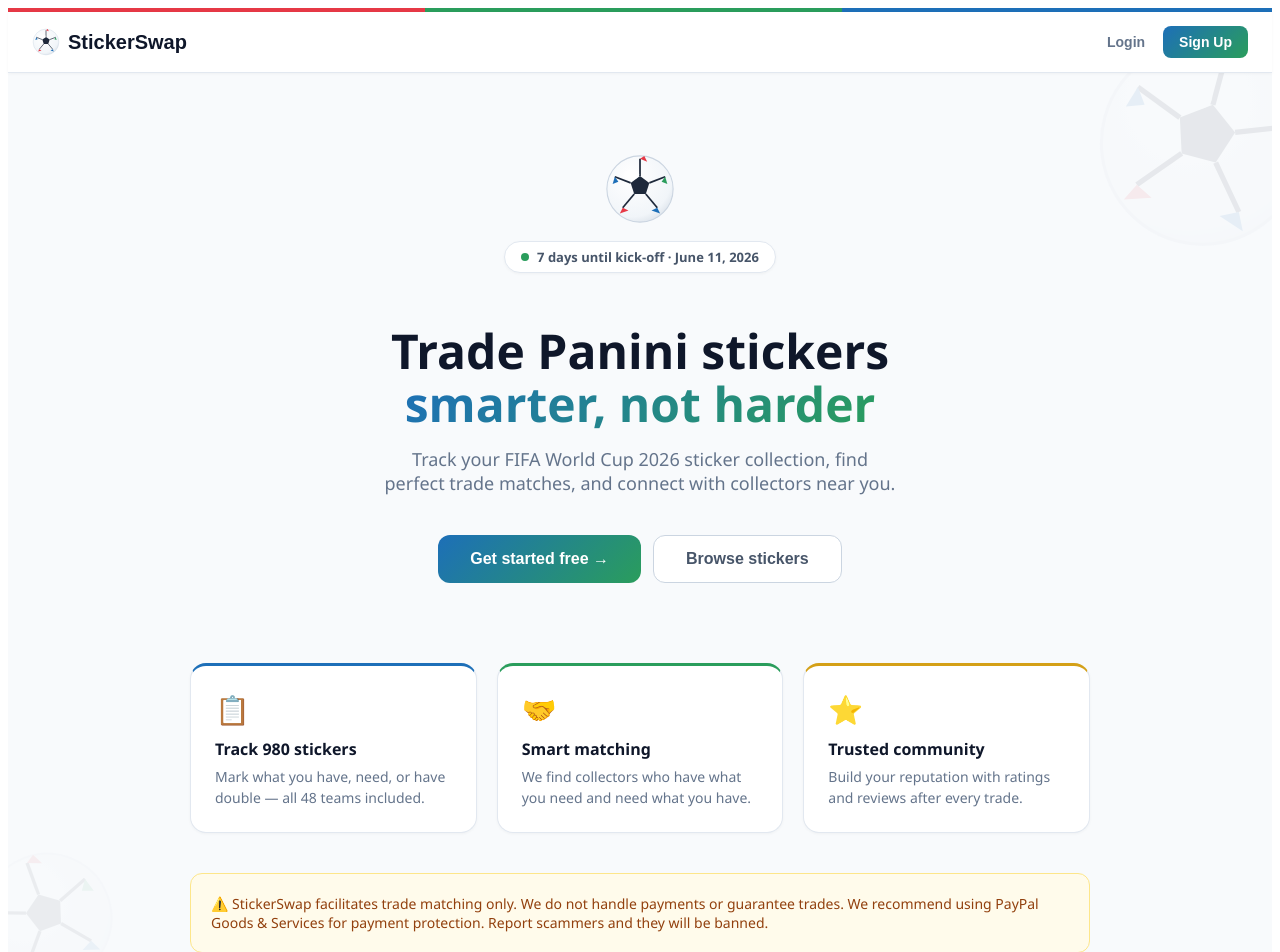
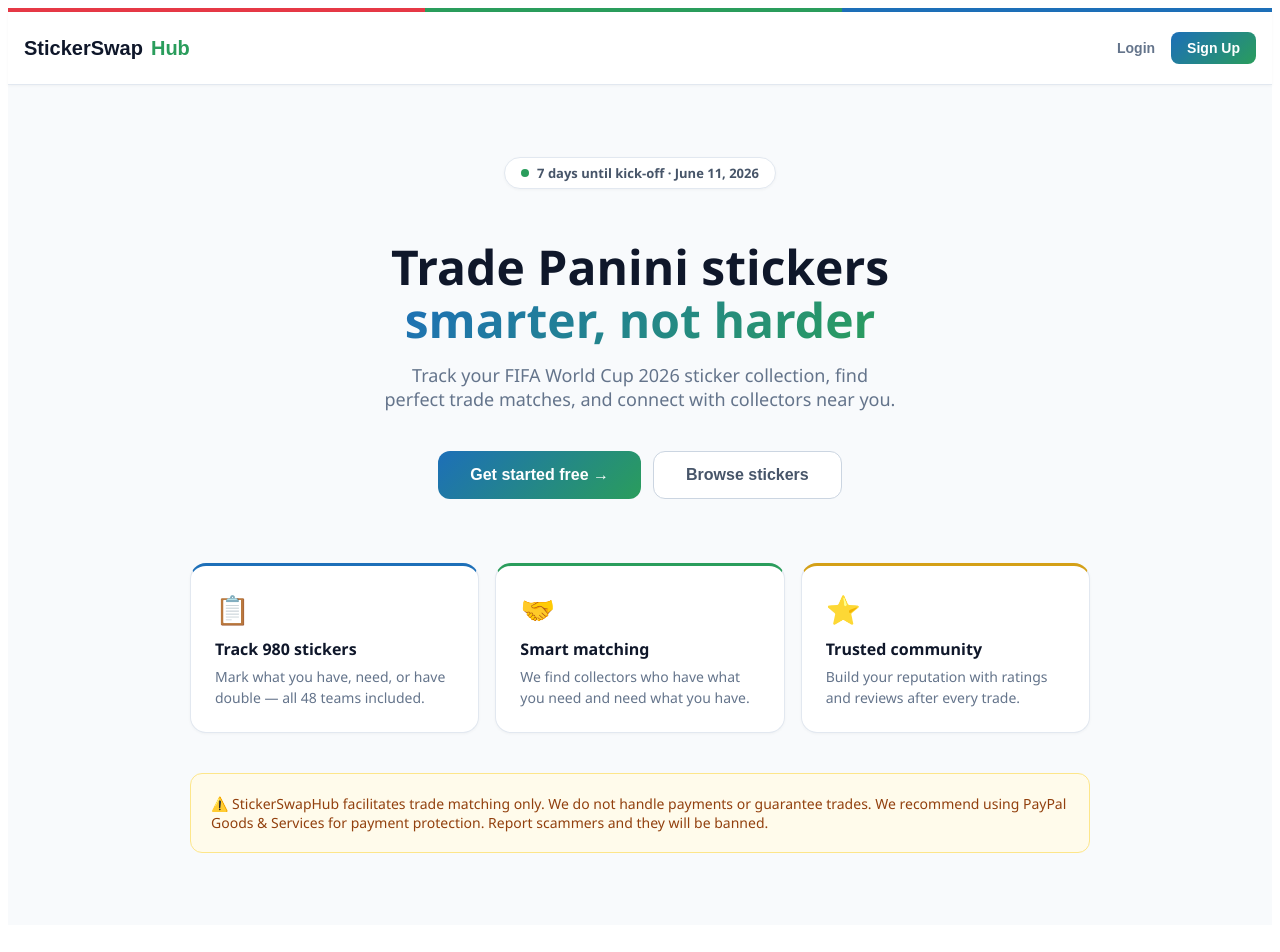
Before and after one commit to woutlibert/Sfickerswap, a React (Vite) app: page / in a window 1280 px wide. Shown: the top 952 px of the page. Built offline with nearby package versions, Linux system fonts and the light colour scheme.

Commit message:
Add files via upload

```diff
--- a/src/App.jsx
+++ b/src/App.jsx
@@ -264,7 +264,7 @@
   const colors = {
     have: { bg: "#2A9D5C", label: "Have" },
     need: { bg: "#E63946", label: "Need" },
-    double: { bg: "#1D6FB8", label: "Double" },
+    double: { bg: "#1D6FB8", label: "Have ×2" },
     none: { bg: "#e2e8f0", label: "" },
   };
   const c = colors[status] || colors.none;
@@ -374,6 +374,21 @@
     setTimeout(() => setToast(null), 3000);
   };
 
+  // ── Inject responsive nav CSS once ──
+  useEffect(() => {
+    if (document.getElementById("ss-responsive-css")) return;
+    const style = document.createElement("style");
+    style.id = "ss-responsive-css";
+    style.textContent = `
+      @media (max-width: 640px) {
+        .ss-nav { flex-direction: column !important; align-items: center !important; }
+        .ss-logo { justify-content: center !important; width: 100%; text-align: center; }
+        .ss-navlinks { justify-content: center !important; width: 100%; }
+      }
+    `;
+    document.head.appendChild(style);
+  }, []);
+
   // ── On load: restore session ──
   useEffect(() => {
     (async () => {
@@ -416,10 +431,11 @@
   }, [selectedTeam, searchQ]);
 
   const stats = useMemo(() => {
-    const have = Object.values(collection).filter(v => v === "have").length;
-    const need = Object.values(collection).filter(v => v === "need").length;
-    const dbl = Object.values(collection).filter(v => v === "double").length;
-    return { have, need, double: dbl, total: ALL_STICKERS.length };
+    const vals = Object.values(collection);
+    const dbl = vals.filter(v => v === "double").length;
+    const owned = vals.filter(v => v === "have" || v === "double").length; // a double is also owned
+    const need = vals.filter(v => v === "need").length;
+    return { have: owned, need, double: dbl, total: ALL_STICKERS.length };
   }, [collection]);
 
   const cycleStatus = async (id) => {
@@ -467,7 +483,7 @@
         setCollection({});
         setReviews(await db.getAllReviews());
         setTradeRequests([]);
-        showToast("Account created! Welcome to StickerSwap 🎉");
+        showToast("Account created! Welcome to StickerSwapHub 🎉");
         setPage("collection");
       } else {
         const authUser = await db.signIn(authForm);
@@ -593,10 +609,10 @@
   const TRI = { red: "#E63946", green: "#2A9D5C", blue: "#1D6FB8", gold: "#D4A017" };
   const S = {
     app: { minHeight: "100vh", background: "#f8fafc", color: "#0f172a", fontFamily: "'DM Sans', 'Segoe UI', sans-serif" },
-    nav: { background: "#ffffff", borderBottom: "1px solid #e2e8f0", padding: "0 24px", display: "flex", alignItems: "center", justifyContent: "space-between", height: 60, position: "sticky", top: 0, zIndex: 100, boxShadow: "0 1px 3px rgba(0,0,0,0.04)" },
+    nav: { background: "#ffffff", borderBottom: "1px solid #e2e8f0", padding: "8px 16px", display: "flex", alignItems: "center", justifyContent: "space-between", gap: 8, rowGap: 6, flexWrap: "wrap", minHeight: 56, position: "sticky", top: 0, zIndex: 100, boxShadow: "0 1px 3px rgba(0,0,0,0.04)" },
     logo: { fontFamily: "'Space Grotesk', sans-serif", fontWeight: 800, fontSize: 20, color: "#0f172a", cursor: "pointer", display: "flex", alignItems: "center", gap: 8 },
-    navLinks: { display: "flex", gap: 4, alignItems: "center" },
-    navBtn: (active) => ({ background: active ? "#f1f5f9" : "transparent", border: "none", color: active ? TRI.blue : "#64748b", padding: "6px 14px", borderRadius: 8, cursor: "pointer", fontWeight: 600, fontSize: 14 }),
+    navLinks: { display: "flex", gap: 4, alignItems: "center", flexWrap: "wrap", justifyContent: "center" },
+    navBtn: (active) => ({ background: active ? "#f1f5f9" : "transparent", border: "none", color: active ? TRI.blue : "#64748b", padding: "6px 12px", borderRadius: 8, cursor: "pointer", fontWeight: 600, fontSize: 14, whiteSpace: "nowrap" }),
     page: { maxWidth: 1200, margin: "0 auto", padding: "32px 20px" },
     card: { background: "#ffffff", border: "1px solid #e2e8f0", borderRadius: 16, padding: 24, boxShadow: "0 1px 3px rgba(0,0,0,0.04)" },
     btn: (variant = "primary") => ({
@@ -616,7 +632,7 @@
 
   if (!authReady) return (
     <div style={{ ...S.app, display: "flex", alignItems: "center", justifyContent: "center", flexDirection: "column", gap: 16 }}>
-      <TriondaBall size={56} />
+      <div style={{ width: 120, height: 6, borderRadius: 3, background: "linear-gradient(90deg, #E63946 0%, #E63946 33%, #2A9D5C 33%, #2A9D5C 66%, #1D6FB8 66%, #1D6FB8 100%)" }} />
       <div style={{ color: "#64748b", fontWeight: 600 }}>Loading…</div>
     </div>
   );
@@ -624,18 +640,14 @@
   if (page === "home") return (
     <div style={S.app}>
       <TriStripe />
-      <nav style={S.nav}>
-        <div style={S.logo}><TriondaBall size={28} /> StickerSwap</div>
-        <div style={S.navLinks}>
+      <nav className="ss-nav" style={S.nav}>
+        <div className="ss-logo" style={S.logo}>StickerSwap<span style={{color: TRI.green}}>Hub</span></div>
+        <div className="ss-navlinks" style={S.navLinks}>
           {user ? <><button style={S.navBtn(false)} onClick={() => setPage("collection")}>My Collection</button><button style={S.navBtn(false)} onClick={() => setPage("matches")}>Find Trades</button><button style={S.navBtn(false)} onClick={goTrades}>My Trades</button><button style={S.navBtn(false)} onClick={logout}>Logout</button></> : <><button style={S.navBtn(false)} onClick={() => { setAuthMode("login"); setPage("auth"); }}>Login</button><button style={{...S.btn(), border: "none", borderRadius: 8, padding: "8px 16px"}} onClick={() => { setAuthMode("register"); setPage("auth"); }}>Sign Up</button></>}
         </div>
       </nav>
       <div style={{ position: "relative", overflow: "hidden" }}>
-        {/* decorative ball corner accents */}
-        <div style={{ position: "absolute", top: -40, right: -40, opacity: 0.08, transform: "rotate(15deg)" }}><TriondaBall size={220} /></div>
-        <div style={{ position: "absolute", bottom: 40, left: -30, opacity: 0.06, transform: "rotate(-20deg)" }}><TriondaBall size={140} /></div>
-        <div style={{ maxWidth: 900, margin: "0 auto", padding: "80px 20px", textAlign: "center", position: "relative" }}>
-          <div style={{ display: "flex", justifyContent: "center", marginBottom: 16 }}><TriondaBall size={72} /></div>
+        <div style={{ maxWidth: 900, margin: "0 auto", padding: "72px 20px", textAlign: "center", position: "relative" }}>
           {daysToWC > 0 && (
             <div style={{ display: "inline-flex", alignItems: "center", gap: 8, background: "#fff", border: "1px solid #e2e8f0", borderRadius: 999, padding: "6px 16px", marginBottom: 20, fontSize: 13, fontWeight: 600, color: "#475569", boxShadow: "0 1px 3px rgba(0,0,0,0.04)" }}>
               <span style={{ width: 8, height: 8, borderRadius: "50%", background: TRI.green, display: "inline-block" }} />
@@ -653,7 +665,7 @@
             <button style={{ ...S.btn(), fontSize: 16, padding: "14px 32px", borderRadius: 12 }} onClick={() => { setAuthMode("register"); setPage("auth"); }}>Get started free →</button>
             <button style={{ ...S.btn("ghost"), fontSize: 16, padding: "14px 32px", borderRadius: 12 }} onClick={continueAsGuest}>Browse stickers</button>
           </div>
-          <div style={{ display: "grid", gridTemplateColumns: "repeat(3, 1fr)", gap: 20, marginTop: 80, textAlign: "left" }}>
+          <div style={{ display: "grid", gridTemplateColumns: "repeat(auto-fit, minmax(240px, 1fr))", gap: 16, marginTop: 64, textAlign: "left" }}>
             {[
               { icon: "📋", title: "Track 980 stickers", desc: "Mark what you have, need, or have double — all 48 teams included.", c: TRI.blue },
               { icon: "🤝", title: "Smart matching", desc: "We find collectors who have what you need and need what you have.", c: TRI.green },
@@ -667,7 +679,7 @@
             ))}
           </div>
           <div style={{ marginTop: 40, padding: 20, background: "#fffbeb", borderRadius: 12, border: "1px solid #fde68a", fontSize: 14, color: "#92400e", textAlign: "left" }}>
-            ⚠️ StickerSwap facilitates trade matching only. We do not handle payments or guarantee trades. We recommend using PayPal Goods & Services for payment protection. Report scammers and they will be banned.
+            ⚠️ StickerSwapHub facilitates trade matching only. We do not handle payments or guarantee trades. We recommend using PayPal Goods & Services for payment protection. Report scammers and they will be banned.
           </div>
         </div>
       </div>
@@ -677,7 +689,7 @@
   if (page === "auth") return (
     <div style={S.app}>
       <TriStripe />
-      <nav style={S.nav}><div style={{ ...S.logo, cursor: "pointer" }} onClick={() => setPage("home")}><TriondaBall size={24} /> StickerSwap</div></nav>
+      <nav className="ss-nav" style={S.nav}><div className="ss-logo" style={{ ...S.logo, cursor: "pointer" }} onClick={() => setPage("home")}>StickerSwap<span style={{color: TRI.green}}>Hub</span></div></nav>
       <div style={{ maxWidth: 440, margin: "60px auto", padding: "0 20px" }}>
         <div style={S.card}>
           <h2 style={{ ...S.h2, textAlign: "center" }}>{authMode === "login" ? "Welcome back" : "Create account"}</h2>
@@ -714,9 +726,9 @@
   if (page === "collection") return (
     <div style={S.app}>
       <TriStripe />
-      <nav style={S.nav}>
-        <div style={S.logo} onClick={() => setPage("home")}><TriondaBall size={24} /> StickerSwap</div>
-        <div style={S.navLinks}>
+      <nav className="ss-nav" style={S.nav}>
+        <div className="ss-logo" style={S.logo} onClick={() => setPage("home")}>StickerSwap<span style={{color: TRI.green}}>Hub</span></div>
+        <div className="ss-navlinks" style={S.navLinks}>
           <button style={S.navBtn(page === "collection")} onClick={() => setPage("collection")}>Collection</button>
           <button style={S.navBtn(false)} onClick={() => user?.isGuest ? showToast("Sign up to find trades!", "error") : setPage("matches")}>Find Trades</button>
           {user && !user.isGuest && <button style={S.navBtn(false)} onClick={goTrades}>Trades {myTrades.filter(t=>t.to_id===user?.id && t.status==="pending").length > 0 && `(${myTrades.filter(t=>t.to_id===user?.id && t.status==="pending").length})`}</button>}
@@ -726,7 +738,7 @@
       <div style={S.page}>
         {/* World Cup banner */}
         <div style={{ background: "linear-gradient(120deg, #0f172a 0%, #1e3a5f 100%)", borderRadius: 16, padding: "20px 24px", marginBottom: 24, color: "#fff", position: "relative", overflow: "hidden" }}>
-          <div style={{ position: "absolute", right: -20, top: -10, opacity: 0.25 }}><TriondaBall size={130} /></div>
+          <div style={{ position: "absolute", right: -20, top: -10, opacity: 0.25 }}></div>
           <div style={{ fontSize: 12, letterSpacing: "0.15em", color: "#D4A017", fontWeight: 700, textTransform: "uppercase" }}>FIFA World Cup 2026 · USA · Canada · Mexico</div>
           <div style={{ fontSize: 24, fontWeight: 800, marginTop: 4 }}>Your Panini Album</div>
           {user && !user.isGuest && (
@@ -745,9 +757,9 @@
           <div style={{ display: "grid", gridTemplateColumns: "repeat(4,1fr)", gap: 12, marginBottom: 24 }}>
             {[
               { label: "Total stickers", val: stats.total, color: "#64748b" },
-              { label: "Have ✅", val: stats.have, color: TRI.green },
+              { label: "Owned ✅", val: stats.have, color: TRI.green },
               { label: "Need 🔴", val: stats.need, color: TRI.red },
-              { label: "Double 🔵", val: stats.double, color: TRI.blue },
+              { label: "Doubles 🔵", val: stats.double, color: TRI.blue },
             ].map((s,i) => (
               <div key={i} style={{ ...S.card, textAlign: "center", padding: 16 }}>
                 <div style={{ fontSize: 28, fontWeight: 800, color: s.color }}>{s.val}</div>
@@ -795,7 +807,7 @@
               color: "#fff", display: "flex", alignItems: "center", justifyContent: "space-between",
               boxShadow: "0 4px 16px rgba(15,23,42,0.2)", position: "relative", overflow: "hidden",
             }}>
-              <div style={{ position: "absolute", right: 20, top: "50%", transform: "translateY(-50%)", opacity: 0.22 }}><TriondaBall size={110} /></div>
+              <div style={{ position: "absolute", right: 20, top: "50%", transform: "translateY(-50%)", opacity: 0.22 }}></div>
               <div style={{ textAlign: "left", position: "relative" }}>
                 <div style={{ fontSize: 12, letterSpacing: "0.15em", color: "#D4A017", fontWeight: 700, textTransform: "uppercase" }}>Start here</div>
                 <div style={{ fontSize: 22, fontWeight: 800, marginTop: 2 }}>🏆 Tournament Specials</div>
@@ -814,7 +826,9 @@
                   </div>
                   <div style={{ display: "flex", flexDirection: "column", gap: 6 }}>
                     {g.teams.map(t => {
-                      const owned = ALL_STICKERS.filter(s => s.team === t.code && collection[s.id] === "have").length;
+                      const teamStickers = ALL_STICKERS.filter(s => s.team === t.code);
+                      const owned = teamStickers.filter(s => collection[s.id] === "have" || collection[s.id] === "double").length;
+                      const doubles = teamStickers.filter(s => collection[s.id] === "double").length;
                       return (
                         <button key={t.code} onClick={() => setSelectedTeam(t.code)} style={{
                           display: "flex", alignItems: "center", justifyContent: "space-between",
@@ -822,7 +836,12 @@
                           padding: "8px 12px", cursor: "pointer", fontSize: 14, fontWeight: 600, color: "#0f172a",
                         }}>
                           <span style={{ display: "flex", alignItems: "center", gap: 8 }}><Flag iso={t.iso} code={t.code} size={20} /> {t.name}</span>
-                          {user && !user.isGuest && owned > 0 && <span style={{ fontSize: 11, color: TRI.green, fontWeight: 700 }}>{owned}/20</span>}
+                          {user && !user.isGuest && (owned > 0 || doubles > 0) && (
+                            <span style={{ display: "flex", gap: 8, alignItems: "center", flexShrink: 0 }}>
+                              {owned > 0 && <span style={{ fontSize: 11, color: TRI.green, fontWeight: 700 }}>{owned}/20</span>}
+                              {doubles > 0 && <span style={{ fontSize: 11, color: TRI.blue, fontWeight: 700 }}>{doubles} dbl</span>}
+                            </span>
+                          )}
                         </button>
                       );
                     })}
@@ -846,7 +865,7 @@
               ))}
             </div>
             {user && <div style={{ marginTop: 20, fontSize: 13, color: "#475569", textAlign: "center" }}>
-              Click a sticker to cycle: None → ✅ Have → 🔴 Need → 🔵 Double → None
+              Click a sticker to cycle: None → ✅ Have → 🔴 Need → 🔵 Have ×2 (double) → None. A double counts as owned and is what you trade away.
             </div>}
           </>
         )}
@@ -859,9 +878,9 @@
   if (page === "matches") return (
     <div style={S.app}>
       <TriStripe />
-      <nav style={S.nav}>
-        <div style={S.logo} onClick={() => setPage("home")}><TriondaBall size={24} /> StickerSwap</div>
-        <div style={S.navLinks}>
+      <nav className="ss-nav" style={S.nav}>
+        <div className="ss-logo" style={S.logo} onClick={() => setPage("home")}>StickerSwap<span style={{color: TRI.green}}>Hub</span></div>
+        <div className="ss-navlinks" style={S.navLinks}>
           <button style={S.navBtn(false)} onClick={() => setPage("collection")}>Collection</button>
           <button style={S.navBtn(true)} onClick={() => setPage("matches")}>Find Trades</button>
           <button style={S.navBtn(false)} onClick={goTrades}>Trades</button>
@@ -980,9 +999,9 @@
   if (page === "trades") return (
     <div style={S.app}>
       <TriStripe />
-      <nav style={S.nav}>
-        <div style={S.logo} onClick={() => setPage("home")}><TriondaBall size={24} /> StickerSwap</div>
-        <div style={S.navLinks}>
+      <nav className="ss-nav" style={S.nav}>
+        <div className="ss-logo" style={S.logo} onClick={() => setPage("home")}>StickerSwap<span style={{color: TRI.green}}>Hub</span></div>
+        <div className="ss-navlinks" style={S.navLinks}>
           <button style={S.navBtn(false)} onClick={() => setPage("collection")}>Collection</button>
           <button style={S.navBtn(false)} onClick={() => setPage("matches")}>Find Trades</button>
           <button style={S.navBtn(true)} onClick={goTrades}>Trades</button>
```
